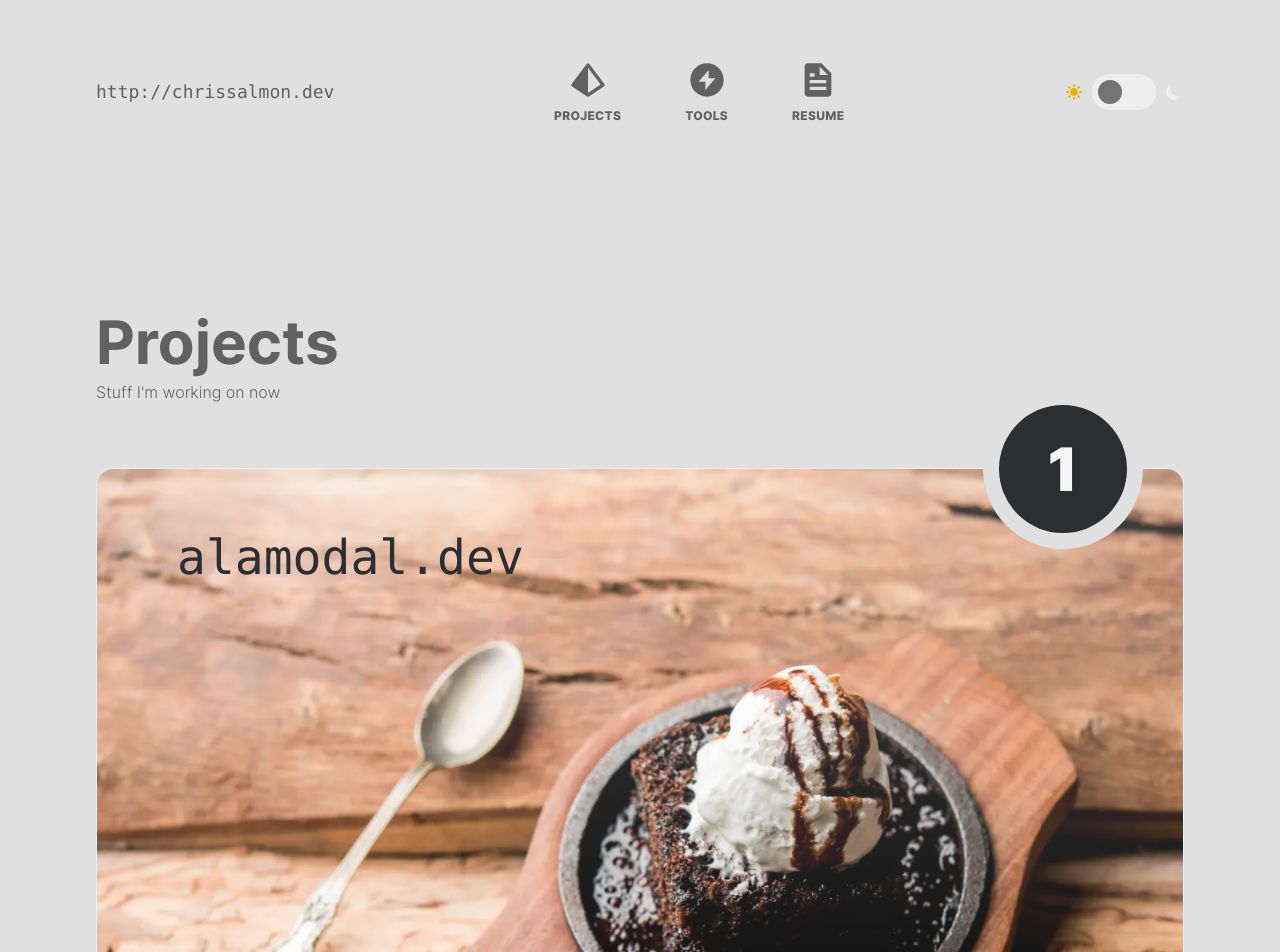
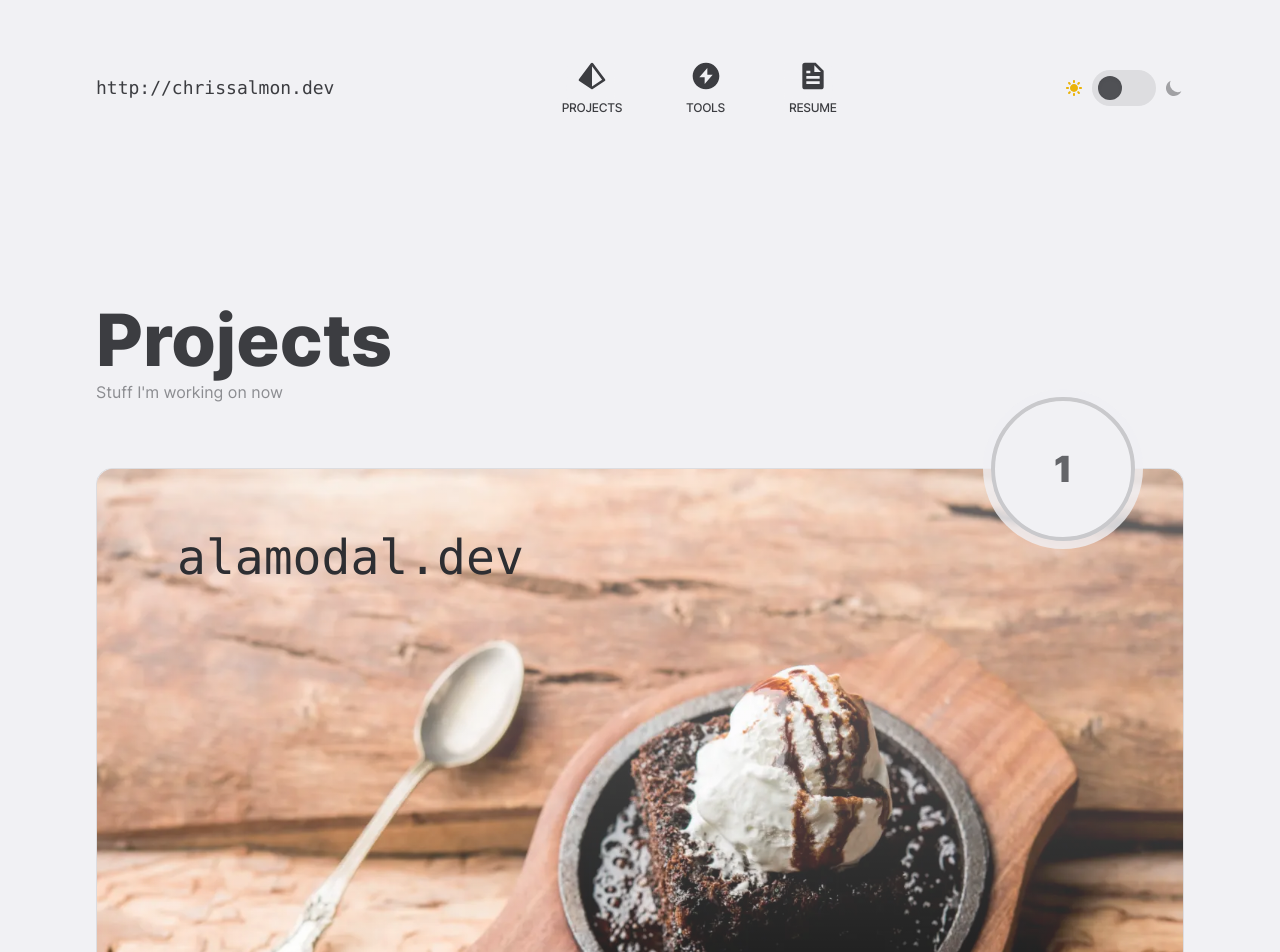
Before and after one commit to megalofauna/dev-site, a Vue app: page /projects in a window 1280 px wide. Shown: the top 952 px of the page. Built offline with nearby package versions, Linux system fonts and the light colour scheme.

Commit message:
Color scale updates; projects page; menu

```diff
--- a/index.html
+++ b/index.html
@@ -12,7 +12,7 @@
   </script>
 </head>
 
-<body class="overflow-x-hidden text-gray-700 bg-gray-300 dark:text-gray-200 dark:bg-gray-800">
+<body class="overflow-x-hidden text-gray-700 bg-gray-100 dark:text-gray-100 dark:bg-gray-800">
   <div id="app"></div>
   <script src="https://unpkg.com/vue@next"></script>
   <script type="module" src="/src/main.js"></script>
--- a/src/App.vue
+++ b/src/App.vue
@@ -8,35 +8,35 @@
     <div class="flex items-center justify-between w-full mx-auto">
       <a href="/" class="font-mono text-lg font-thin hover:underline hover:text-blue-500">http://chrissalmon.dev</a>
       <nav
-        class="fixed bottom-0 left-0 z-50 w-full py-3 bg-opacity-75 lg:bottom-auto lg:w-auto lg:left-auto lg:relative lg:z-auto lg:flex lg:justify-between">
-        <ul class="flex items-center justify-center space-x-16 text-sm">
+        class="fixed bottom-0 left-0 z-50 w-full py-3 bg-gray-100 border-t border-gray-200 lg:border-none backdrop-blur-xl bg-opacity-70 dark:bg-opacity-80 dark:border-black dark:bg-gray-800 lg:bottom-auto lg:w-auto lg:left-auto lg:relative lg:z-auto lg:flex lg:justify-between">
+        <ul class="flex items-center justify-center space-x-16 text-xs">
           <li>
-            <a href="/projects" class="flex flex-col items-center text-xs group dark:group hover:text-red-400">
-              <svg class="w-6 h-6 lg:w-10 lg:h-10" xmlns="http://www.w3.org/2000/svg" width="24" height="24" viewBox="0 0 24 24">
+            <a href="/projects" class="flex flex-col items-center group dark:group hover:text-blue-500">
+              <svg class="w-6 h-6 lg:w-8 lg:h-8" xmlns="http://www.w3.org/2000/svg" width="24" height="24" viewBox="0 0 24 24">
                 <path fill="currentColor"
                   d="M11.445 21.832a1 1 0 0 0 1.11 0l9-6A.998.998 0 0 0 21.8 14.4l-9-12c-.377-.504-1.223-.504-1.6 0l-9 12a1 1 0 0 0 .245 1.432l9 6zm8.12-7.078L12 19.798V4.667l7.565 10.087z">
                 </path>
               </svg>
-              <span class="mt-1 font-extrabold tracking-wide uppercase lg:mt-2 group-hover:text-gray-600 dark:group-hover:text-gray-50">Projects</span>
+              <span class="mt-1 font-medium tracking-tight uppercase lg:mt-2 group-hover:text-gray-600 dark:group-hover:text-gray-50">Projects</span>
             </a>
           </li>
           <li>
-            <a href="/tools" class="flex flex-col items-center text-xs group dark:group hover:text-red-400">
-              <svg class="w-6 h-6 lg:w-10 lg:h-10" xmlns="http://www.w3.org/2000/svg" fill="none" viewBox="0 0 24 24">
+            <a href="/tools" class="flex flex-col items-center group dark:group hover:text-blue-500">
+              <svg class="w-6 h-6 lg:w-8 lg:h-8" xmlns="http://www.w3.org/2000/svg" fill="none" viewBox="0 0 24 24">
                 <path fill="currentColor"
                   d="M12 2C6.486 2 2 6.486 2 12s4.486 10 10 10 10-4.486 10-10S17.514 2 12 2Zm-1 16v-5H7l6-7v5h4l-6 7Z" />
               </svg>
-              <span class="mt-1 font-extrabold tracking-wide uppercase lg:mt-2 group-hover:text-gray-600 dark:group-hover:text-gray-50">Tools</span>
+              <span class="mt-1 font-medium tracking-tight uppercase lg:mt-2 group-hover:text-gray-600 dark:group-hover:text-gray-50">Tools</span>
             </a>
           </li>
           <li>
-            <a href="/resume" class="flex flex-col items-center text-xs group dark:group hover:text-red-400">
-              <svg class="w-6 h-6 lg:w-10 lg:h-10" xmlns="http://www.w3.org/2000/svg" width="24" height="24" viewBox="0 0 24 24">
+            <a href="/resume" class="flex flex-col items-center group dark:group hover:text-blue-500">
+              <svg class="w-6 h-6 lg:w-8 lg:h-8" xmlns="http://www.w3.org/2000/svg" width="24" height="24" viewBox="0 0 24 24">
                 <path fill="currentColor"
                   d="M18 22a2 2 0 0 0 2-2V8l-6-6H6a2 2 0 0 0-2 2v16a2 2 0 0 0 2 2h12zM13 4l5 5h-5V4zM7 8h3v2H7V8zm0 4h10v2H7v-2zm0 4h10v2H7v-2z">
                 </path>
               </svg>
-              <span class="mt-1 font-extrabold tracking-wide uppercase lg:mt-2 group-hover:text-gray-600 dark:group-hover:text-gray-50">Resume</span>
+              <span class="mt-1 font-medium tracking-tight uppercase lg:mt-2 group-hover:text-gray-600 dark:group-hover:text-gray-50">Resume</span>
             </a>
           </li>
         </ul>
--- a/src/components/ThemeToggle.vue
+++ b/src/components/ThemeToggle.vue
@@ -9,9 +9,9 @@
 		<button type="button" @click="toggleTheme()" role="switch"
 			class="relative w-16 overflow-hidden rounded-full outline-none h-9 focus:ring-2 ring-blue-500">
 
-			<span class="absolute inset-0 flex items-center" :class="theme === 'dark' ? 'bg-gray-900' : 'bg-gray-200'">
+			<span class="absolute inset-0 flex items-center" :class="theme === 'dark' ? 'bg-gray-900' : 'bg-gray-125'">
 				<span aria-hidden="true" class="w-6 h-6 transition-all rounded-full shadow-inner"
-					:class="theme === 'dark' ? 'translate-x-8 bg-gray-50' : 'translate-x-[6px] bg-gray-600'"></span>
+					:class="theme === 'dark' ? 'translate-x-8 bg-gray-100' : 'translate-x-[6px] bg-gray-600'"></span>
 			</span>
 		</button>
 		<svg xmlns="http://www.w3.org/2000/svg" class="w-5 h-5" viewBox="0 0 20 20"
--- a/src/views/Projects.vue
+++ b/src/views/Projects.vue
@@ -1,33 +1,34 @@
 <template>
     <article class="px-6 mt-16 md:mt-24 xl:mt-32 md:px-16 xl:px-24">
-        <h1 class="text-4xl font-bold leading-none md:text-5xl xl:text-6xl">
+        <h1 class="text-5xl font-extrabold leading-none md:text-6xl xl:text-7xl">
             Projects
         </h1>
-        <p class="mt-2 font-light text-md">Stuff I'm working on now</p>
-        <section class="mt-16 border dark:border-gray-900 rounded-2xl">
+        <p class="mt-1 text-gray-300 text-md">Stuff I'm working on now</p>
+        <section class="mt-16 border border-gray-125 dark:border-gray-900 rounded-2xl">
             <div class="relative">
-                <div class="absolute inset-0 opacity-25 rounded-t-2xl bg-gradient-to-b from-white to-transparent"></div>
+                <div class="absolute inset-0 opacity-40 rounded-t-2xl bg-gradient-to-b from-white to-transparent"></div>
                 <span
-                    class="absolute flex items-center justify-center w-24 h-24 bg-gray-300 rounded-full dark:bg-gray-800 md:w-32 md:h-32 xl:w-40 xl:h-40 md:right-10 md:-top-20 right-6 -top-12">
+                    class="absolute flex items-center justify-center w-24 h-24 bg-gray-100 rounded-full dark:bg-gray-800 bg-opacity-80 md:w-32 md:h-32 xl:w-40 xl:h-40 md:right-10 md:-top-20 right-6 -top-12">
                     <span
-                        class="flex items-center justify-center w-20 h-20 text-6xl font-bold bg-gray-800 rounded-full dark:bg-gray-300 md:w-28 md:h-28 xl:w-32 xl:h-32">
-                        <span class="font-bold text-gray-100 dark:text-gray-800 xl:font-black">1</span>
+                        class="flex items-center justify-center w-20 h-20 text-6xl font-bold bg-gray-100 border-4 rounded-full border-gray-150 dark:border-gray-600 dark:bg-gray-800 md:w-28 md:h-28 xl:w-36 xl:h-36">
+                        <span class="text-4xl font-bold text-gray-500 dark:text-gray-100 xl:font-black">1</span>
                     </span>
                 </span>
-                <h2 class="absolute font-mono text-2xl text-gray-800 md:text-4xl xl:text-5xl top-6 left-8 md:top-8 md:left-10 xl:top-16 xl:left-20">alamodal.dev</h2>
+                <h2 class="absolute font-mono text-2xl text-gray-800 sm:text-3xl md:text-4xl xl:text-5xl top-3 left-4 sm:top-4 sm:left-8 md:top-8 md:left-10 xl:top-16 xl:left-20">alamodal.dev</h2>
                 <img class="w-full max-w-full rounded-t-2xl" src="/img/projects/brownie-a-la-mode.webp" alt="">
             </div>
             <div class="overflow-hidden rounded-b-2xl">
                 <div class="pt-8 pb-4 bg-gray-100 dark:bg-gray-850">
                     <div class="relative mx-8 text-xs tracking-wide uppercase">
-                        <span class="absolute h-1 bg-gray-300 dark:bg-gray-900 inset-x-4 top-3.5"></span>
+                        <span class="absolute h-1 bg-gray-150 dark:bg-gray-800 inset-x-4 top-3.5"></span>
                         <div class="absolute h-1 inset-x-6 top-3.5">
                             <span class="absolute top-0 left-0 w-1/3 h-full bg-blue-500"></span>
+                            <span class="absolute top-0 w-24 h-full bg-gradient-to-r from-blue-500 to transparent left-1/3"></span>
                         </div>
                         <div class="relative flex justify-between">
                             <div class="flex flex-col items-center">
                                 <span
-                                    class="flex items-center justify-center w-8 h-8 bg-gray-100 rounded-full dark:bg-gray-900 ring-2 ring-blue-500">
+                                    class="flex items-center justify-center w-8 h-8 bg-gray-100 rounded-full dark:bg-gray-800 ring-2 ring-blue-500">
                                     <svg xmlns="http://www.w3.org/2000/svg" class="w-5 h-5 text-blue-500" viewBox="0 0 20 20"
                                         fill="currentColor">
                                         <path fill-rule="evenodd"
@@ -39,7 +40,7 @@
                             </div>
                             <div class="flex flex-col items-center">
                                 <span
-                                    class="flex items-center justify-center w-8 h-8 bg-gray-200 border-2 border-blue-500 border-dashed rounded-full dark:bg-gray-800">
+                                    class="flex items-center justify-center w-8 h-8 bg-gray-100 rounded-full dark:bg-gray-800">
                                     <svg xmlns="http://www.w3.org/2000/svg" class="w-8 h-8 text-blue-500" viewBox="0 0 20 20"
                                         fill="currentColor">
                                         <path fill-rule="evenodd"
@@ -50,11 +51,11 @@
                                 <span class="mt-4">Design</span>
                             </div>
                             <div class="flex flex-col items-center">
-                                <span class="w-8 h-8 bg-gray-300 rounded-full dark:bg-gray-900"></span>
+                                <span class="w-8 h-8 rounded-full bg-gray-150 dark:bg-gray-800"></span>
                                 <span class="mt-4">Dev<span class="hidden md:inline">elopment</span></span>
                             </div>
                             <div class="flex flex-col items-center">
-                                <span class="w-8 h-8 bg-gray-300 rounded-full dark:bg-gray-900"></span>
+                                <span class="w-8 h-8 rounded-full bg-gray-150 dark:bg-gray-800"></span>
                                 <span class="mt-4">Launch</span>
                             </div>
                         </div>
--- a/tailwind.config.js
+++ b/tailwind.config.js
@@ -17,22 +17,26 @@ module.exports = {
       },
       colors: {
         gray: {
-        '100': '#f5f5f5',
-        '200': '#eeeeee',
-        '300': '#e0e0e0',
-        '400': '#bdbdbd',
-        '500': '#9e9e9e',
-        '600': '#757575',
-        '700': '#616161',
-        '800': '#2D2E32',
-        '825': '#292A2E',
-        '850': '#242529',
-        '900': '#18191D',
-      },
-      // gray: trueGray
-    }
+          '100': '#F1F1F4',
+          '125': '#DDDDE0',
+          '150': '#C9C9CC',
+          '175': '#B5B5B8',
+          '200': '#A1A1A4',
+          '300': '#8C8D91',
+          '400': '#78797D',
+          '500': '#646569',
+          '600': '#505155',
+          '700': '#3C3D41',
+          '800': '#2D2E32',
+          '825': '#25262A',
+          '850': '#1C1E22',
+          '875': '#131519',
+          '900': '#0D0E11'
+        },
+        // gray: trueGray
+      }
+    },
   },
-},
   plugins: [
     require('@tailwindcss/forms'),
     require('@tailwindcss/typography'),
```
